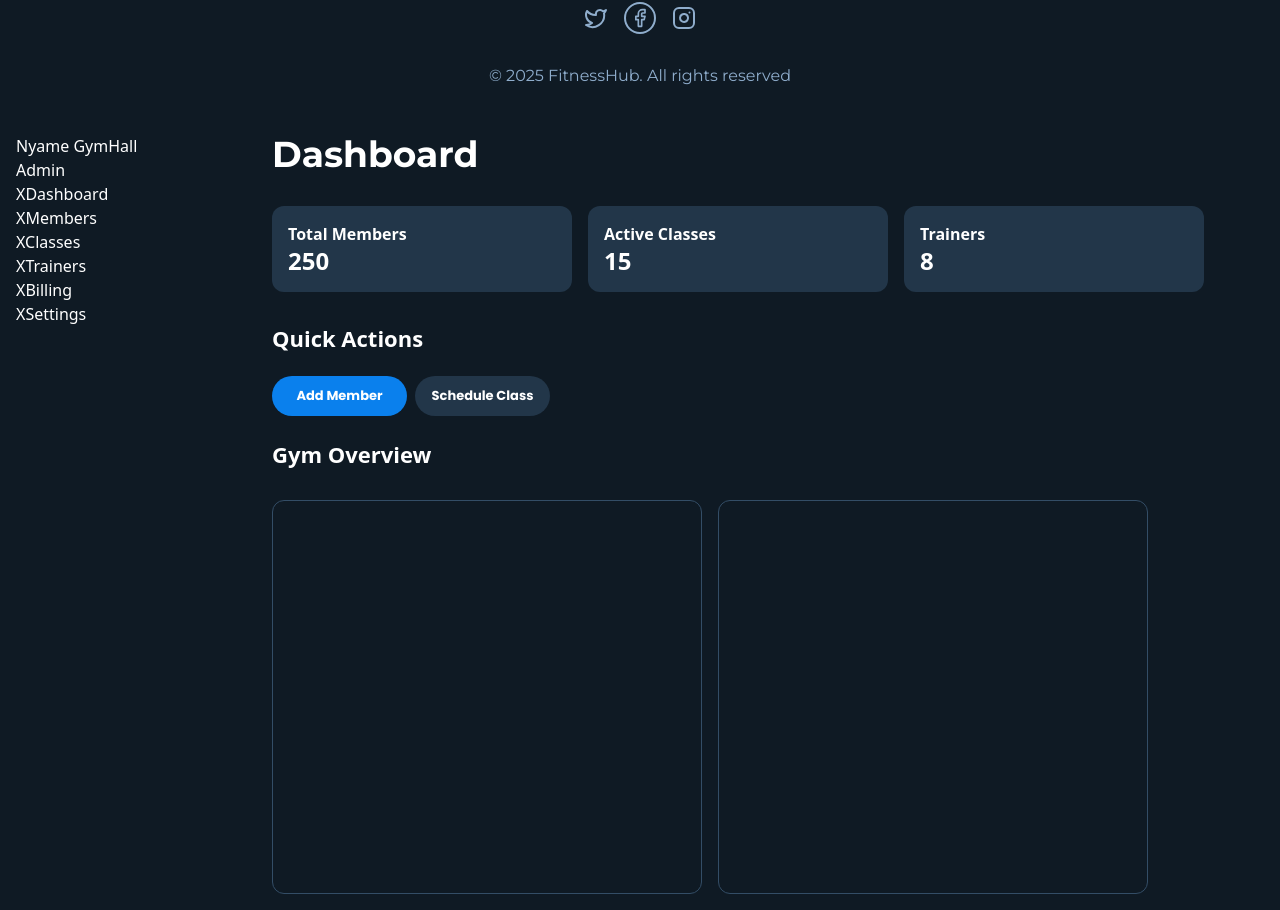
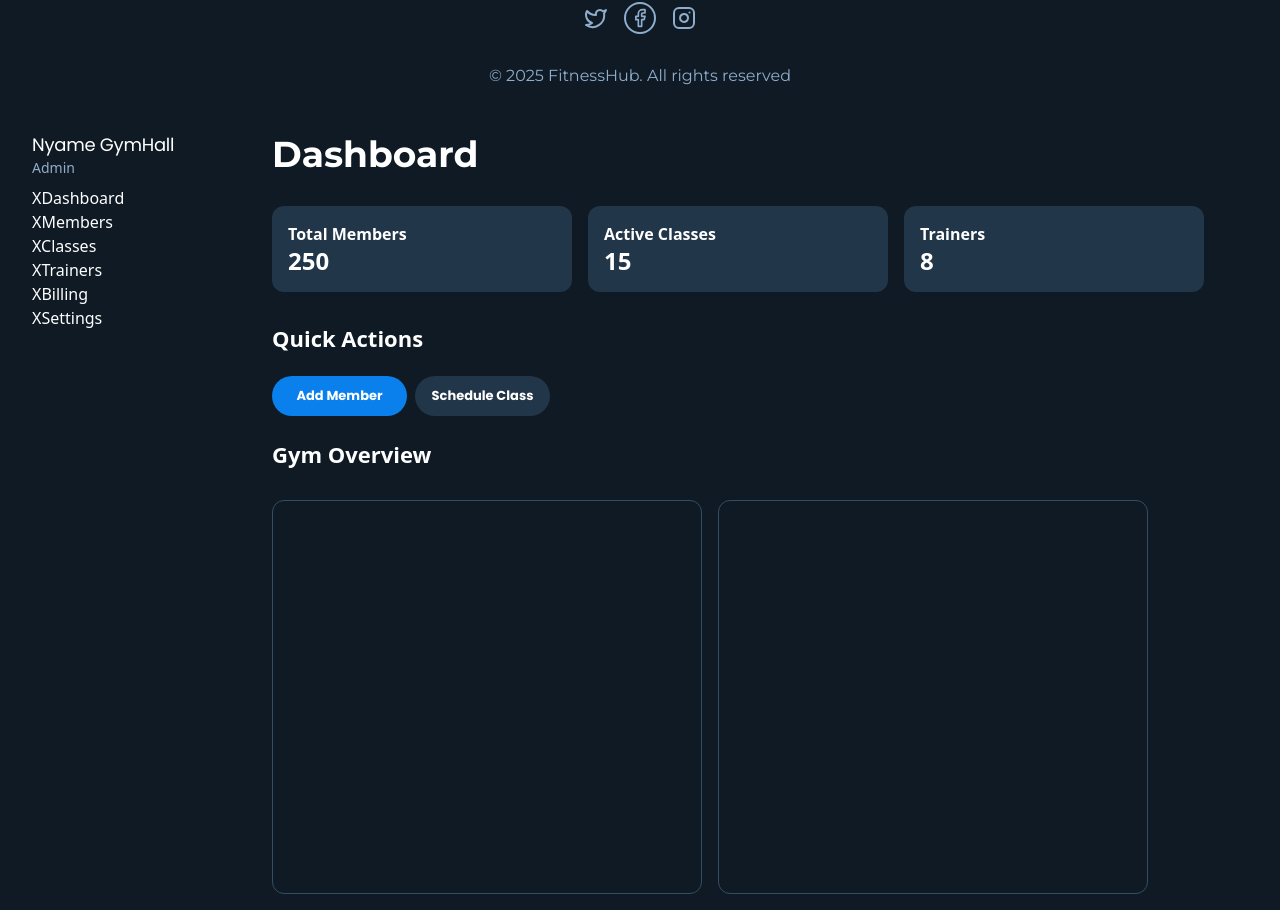
Before and after one commit to mafindijr/Gym-Management-System, a React (Vite) app: page / in a window 1280 px wide. Shown: the part 807-1717 px from the top of the page. Built offline with nearby package versions, Linux system fonts and the light colour scheme.

Commit message:
feat: make some styling on the nav

```diff
--- a/src/Components/admin.jsx
+++ b/src/Components/admin.jsx
@@ -14,10 +14,10 @@ export default function Admin() {
   return (
     <div>
         <div className='grid grid-cols-5 col-2-span-2 m-4 w-full'>
-            <nav className=''>
+            <nav className='flex flex-col gap-2 pl-4'>
                 <div>
-                    <h1>Nyame GymHall</h1>
-                    <p>Admin</p>
+                    <h2 className='font-poppins text-lg leading-tight tracking-[-0.015em]'>Nyame GymHall</h2>
+                    <p className='text-[14px] text-adminsmtext'>Admin</p>
                 </div>
                 <div>
                     <ul>
```
